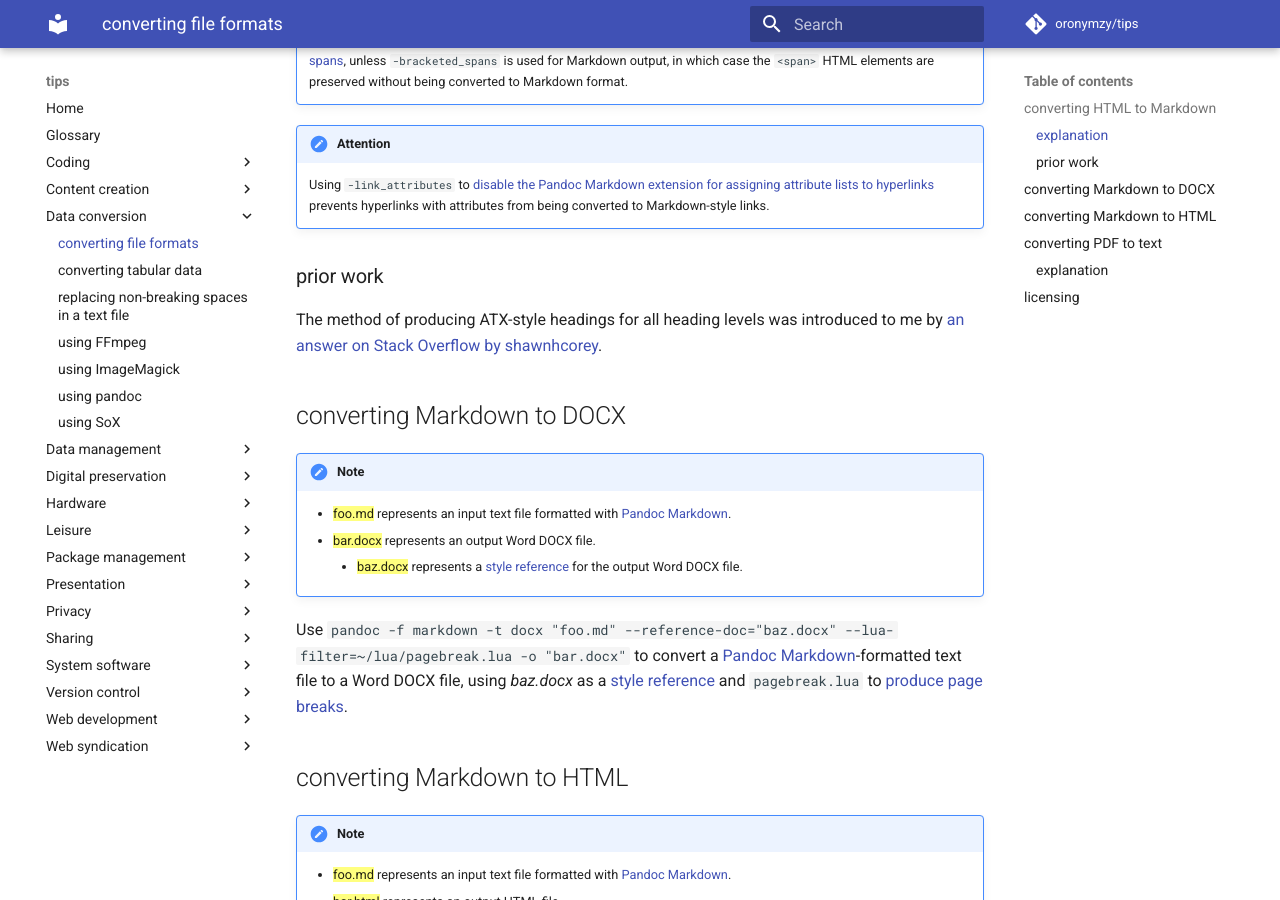
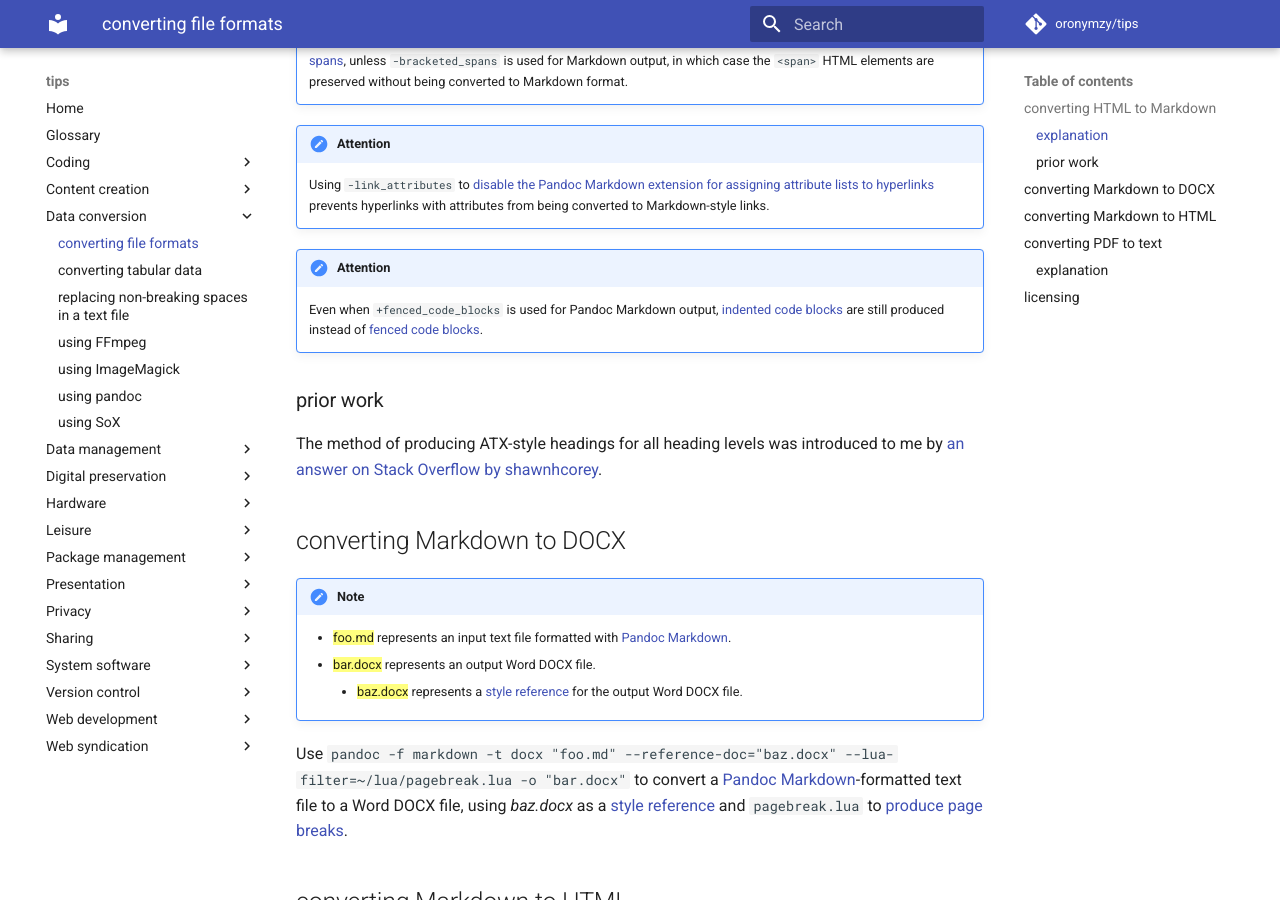
Before and after one commit to oronymzy/tips, an MkDocs documentation site: the page built from docs/cnvffmt.md, in a window 1280 px wide and 900 px high, scrolled down 1352 px. Built offline with MkDocs 1.6.1 and Material for MkDocs 9.7.7, drawn with Linux system fonts in a browser that asks for light colours; comment, search, counter and statistics services are not loaded.

Commit message:
Add admonition mentioning code blocks

```diff
--- a/docs/cnvffmt.md
+++ b/docs/cnvffmt.md
@@ -35,6 +35,10 @@ Use `pandoc -f html-native_divs-native_spans -t markdown-escaped_line_breaks-fen
 !!! attention
 
     Using `-link_attributes` to [disable](https://pandoc.org/MANUAL.html#extensions) [the Pandoc Markdown extension for assigning attribute lists to hyperlinks](https://pandoc.org/MANUAL.html#extension-link_attributes) prevents hyperlinks with attributes from being converted to Markdown-style links.
+
+!!! attention
+
+    Even when `+fenced_code_blocks` is used for Pandoc Markdown output, [indented code blocks](https://pandoc.org/MANUAL.html#indented-code-blocks) are still produced instead of [fenced code blocks](https://pandoc.org/MANUAL.html#fenced-code-blocks).
 
 ### prior work
 The method of producing ATX-style headings for all heading levels was introduced to me by [an answer on Stack Overflow by shawnhcorey](https://stackoverflow.com/questions/51015110/pandoc-force-converting-into-markdown-to-use-and-for-h1-and-h2-respective/51023582#51023582).
```
